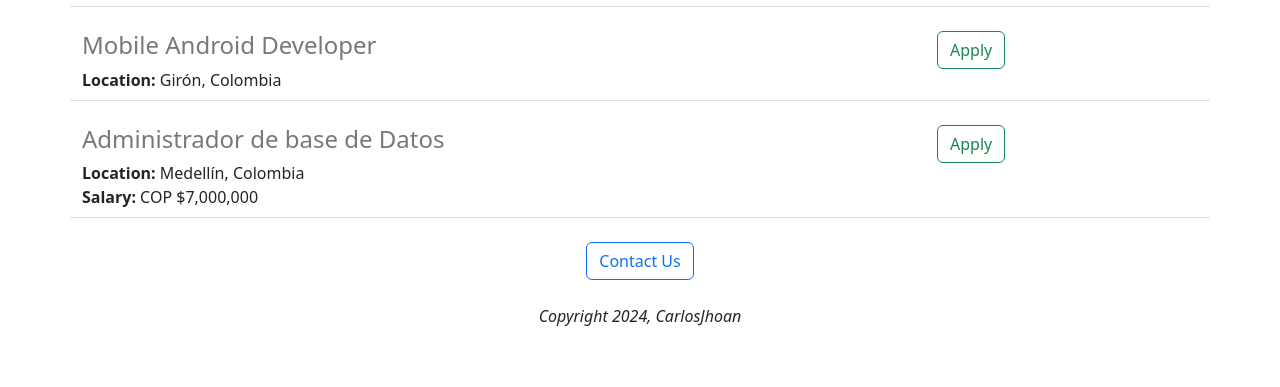
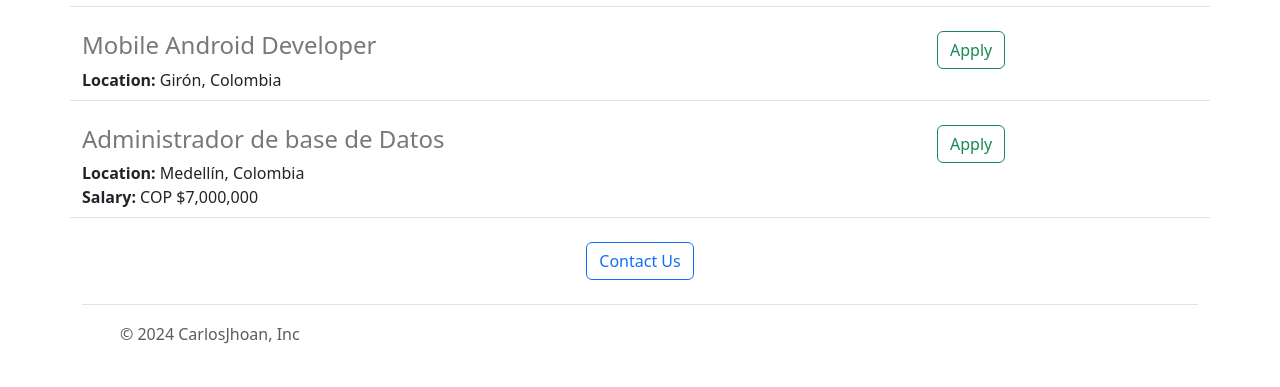
Before and after one commit to carlosjhoan/Flask_tutorial, a Flask app: page / in a window 1280 px wide. Shown: the part 1315-1702 px from the top of the page. Before the commit the page ends 1641 px from the top, so only its background shows below. Run offline with Flask 3, Linux system fonts and the light colour scheme.

Commit message:
agregado el footer

```diff
--- /dev/null
+++ b/templates/footer.html
@@ -0,0 +1,16 @@
+<div class="container">
+  <footer class="d-flex flex-wrap justify-content-between align-items-center py-3 my-4 border-top">
+    <div class="col-md-4 d-flex align-items-center">
+      <a href="/" class="mb-3 me-2 mb-md-0 text-body-secondary text-decoration-none lh-1">
+        <svg class="bi" width="30" height="24"><use xlink:href="#bootstrap"/></svg>
+      </a>
+      <span class="mb-3 mb-md-0 text-body-secondary">&copy; 2024 CarlosJhoan, Inc</span>
+    </div>
+
+    <ul class="nav col-md-4 justify-content-end list-unstyled d-flex">
+      <li class="ms-3"><a class="text-body-secondary" href="#"><svg class="bi" width="24" height="24"><use xlink:href="#twitter"/></svg></a></li>
+      <li class="ms-3"><a class="text-body-secondary" href="#"><svg class="bi" width="24" height="24"><use xlink:href="#instagram"/></svg></a></li>
+      <li class="ms-3"><a class="text-body-secondary" href="#"><svg class="bi" width="24" height="24"><use xlink:href="#facebook"/></svg></a></li>
+    </ul>
+  </footer>
+</div>
--- a/templates/home.html
+++ b/templates/home.html
@@ -68,10 +68,11 @@
       </div>
       <div class = "text-center" >
         <button style = "cursor:pointer;" class = "btn btn-outline-primary">Contact Us</button>
-        <p class = "mt-4 mb-4"><em>Copyright 2024, CarlosJhoan</em></p>
+
       </div>
 
     </div>
+    {% include 'footer.html' %}
   </body>
 
 
```
